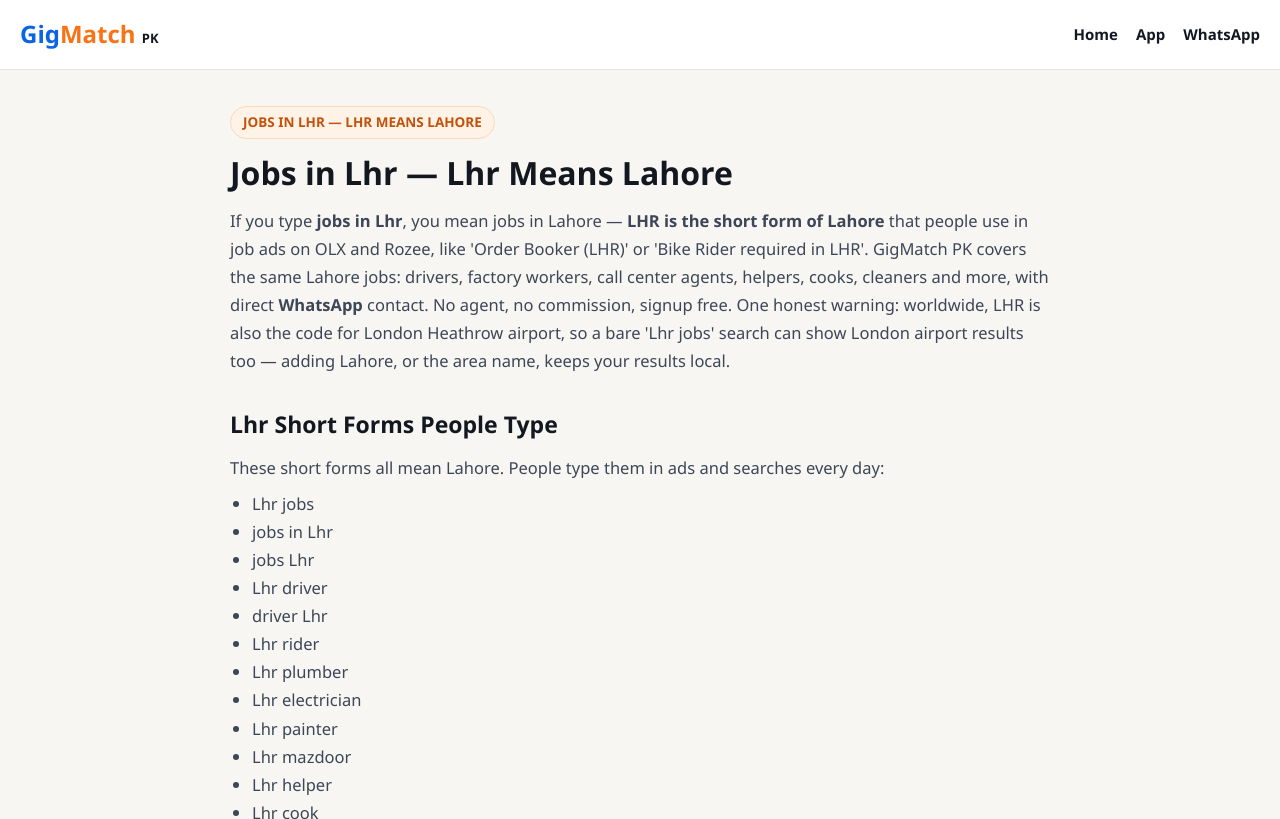
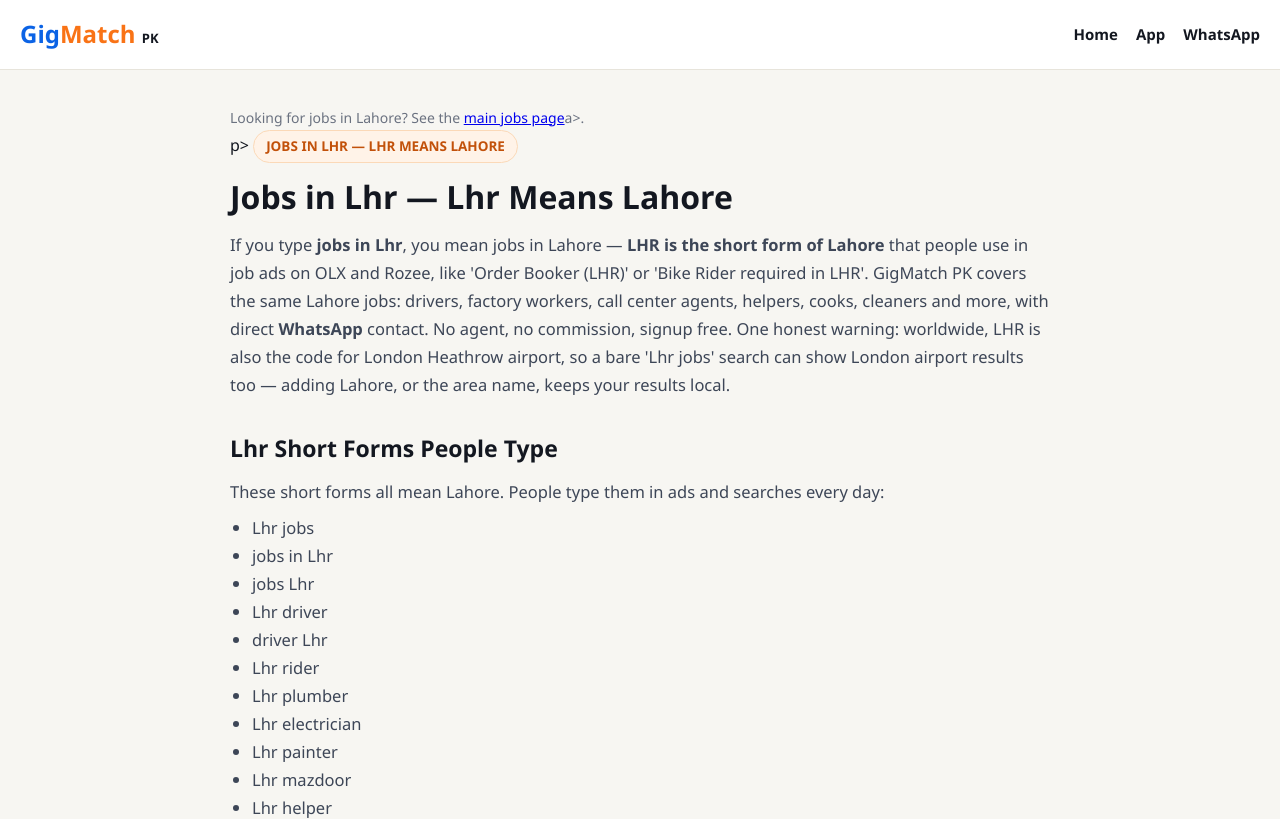
Before and after one commit to billcutterz00877/billcutterz00877.github.io, a plain HTML site: page jobs-in-lhr.html in a window 1280 px wide. Shown: the top 819 px of the page. Drawn offline with Linux system fonts and the light colour scheme.

Commit message:
Point jobs-in-lhr canonical at jobs-in-lahore (SEO duplicate fix)
Updated canonical link and added note about job search.

```diff
--- a/jobs-in-lhr.html
+++ b/jobs-in-lhr.html
@@ -8,7 +8,7 @@
 <title>Jobs in Lhr — Lhr Means Lahore | GigMatch PK</title>
 <meta name="description" content="Jobs in Lhr means jobs in Lahore — LHR Lahore ka short form hai. Driver, factory, call center aur helper ka kaam GigMatch par WhatsApp se.">
 <meta name="keywords" content="jobs in lhr, lhr jobs, jobs lhr, lhr driver, driver lhr, lhr factory jobs, lhr call center">
-<link rel="canonical" href="https://gigmatch.site/jobs-in-lhr.html">
+<link rel="canonical" href="https://gigmatch.site/jobs-in-lahore.html">
 <meta property="og:title" content="Jobs in Lhr — Lhr Means Lahore | GigMatch PK">
 <meta property="og:site_name" content="GigMatch PK" />
 <meta property="og:description" content="Jobs in Lhr means jobs in Lahore — LHR Lahore ka short form hai. Driver, factory, call center aur helper ka kaam GigMatch par WhatsApp se.">
@@ -144,6 +144,7 @@ footer a{color:#0B63E5;text-decoration:none;font-weight:600}
   <nav><a href="/">Home</a><a href="/app.html">App</a><a href="https://wa.me/923210004696">WhatsApp</a></nav>
 </header>
 <main>
+  <p class="note">Looking for jobs in Lahore? See the <a href="https://gigmatch.site/jobs-in-lahore.html">main jobs page</a>a>.</p>p>
 <span class="tag">JOBS IN LHR — LHR MEANS LAHORE</span>
 <h1>Jobs in Lhr — Lhr Means Lahore</h1>
 <p>If you type <strong>jobs in Lhr</strong>, you mean jobs in Lahore — <strong>LHR is the short form of Lahore</strong> that people use in job ads on OLX and Rozee, like 'Order Booker (LHR)' or 'Bike Rider required in LHR'. GigMatch PK covers the same Lahore jobs: drivers, factory workers, call center agents, helpers, cooks, cleaners and more, with direct <strong>WhatsApp</strong> contact. No agent, no commission, signup free. One honest warning: worldwide, LHR is also the code for London Heathrow airport, so a bare 'Lhr jobs' search can show London airport results too — adding Lahore, or the area name, keeps your results local.</p>
```
